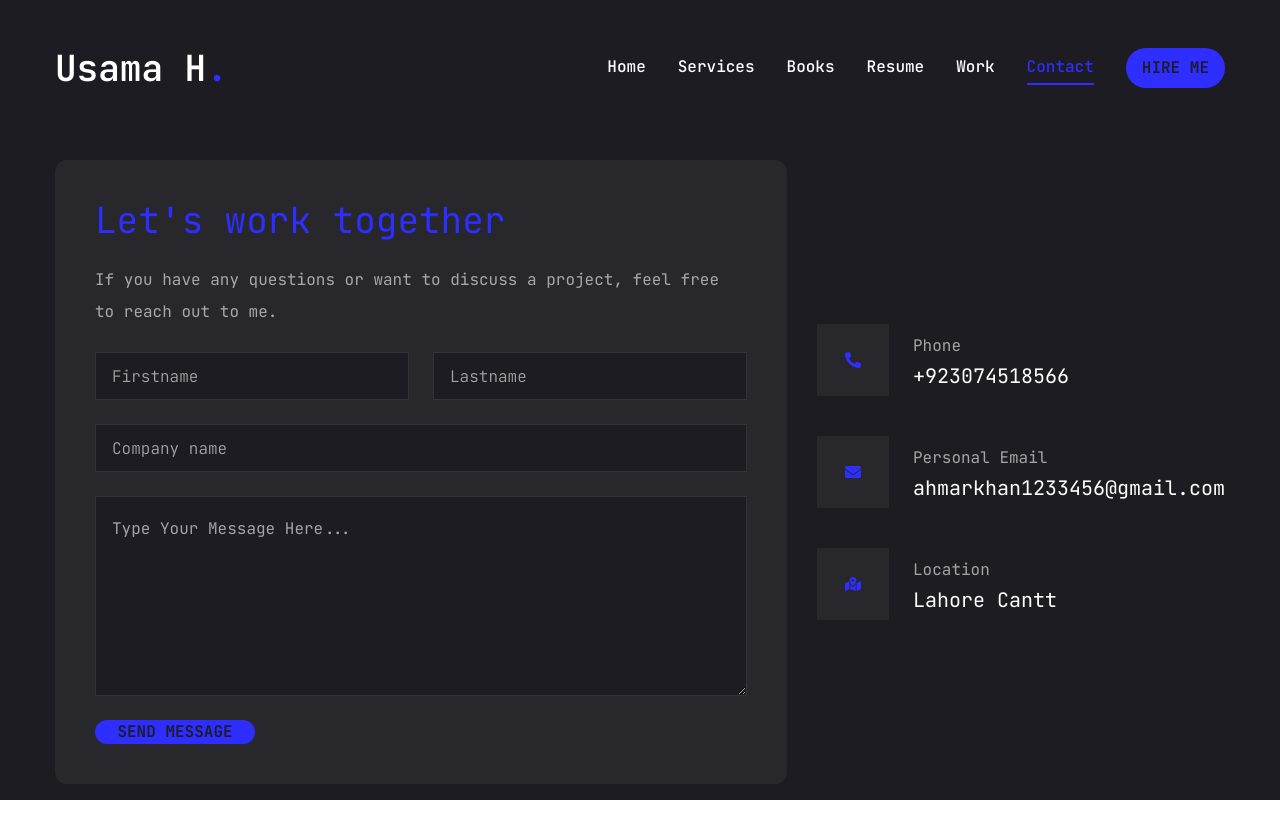
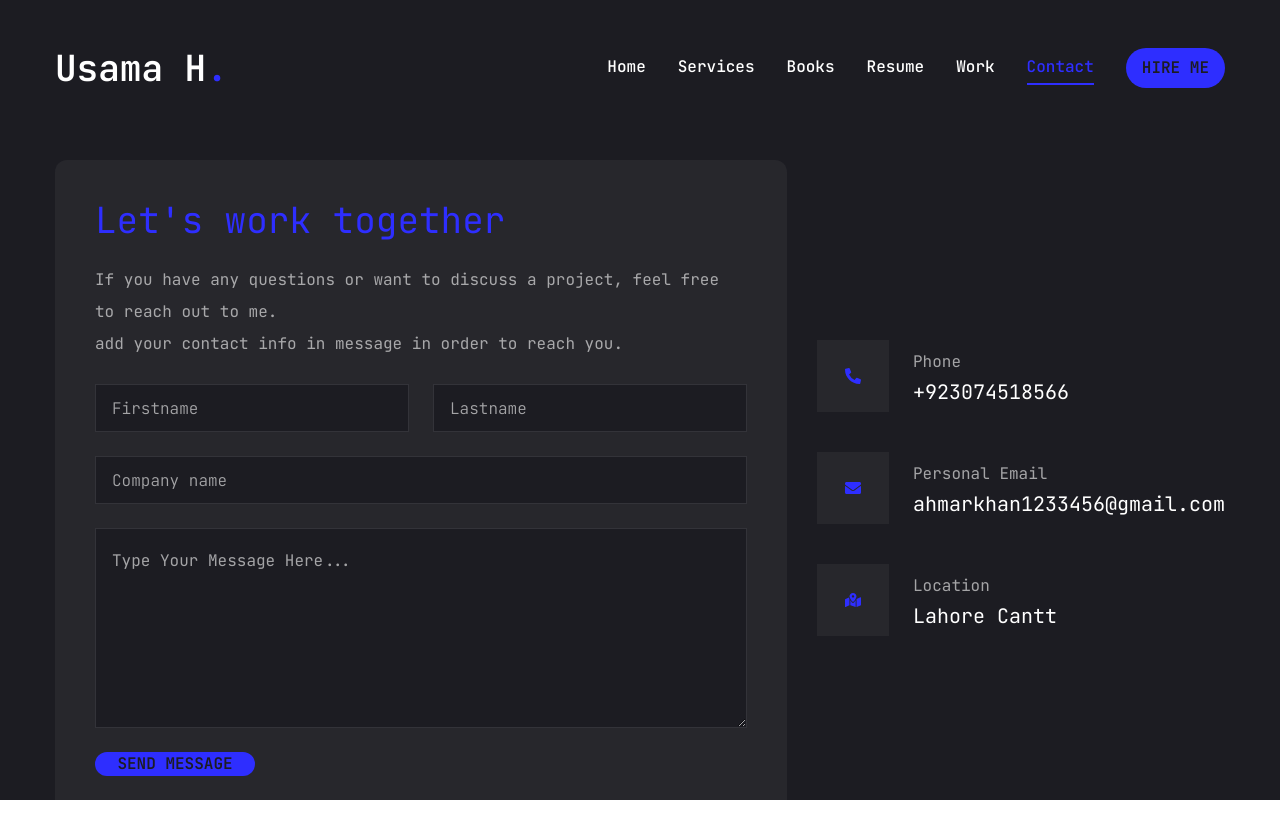
Before and after one commit to itisusama/my-portfolio, a Next.js app: page /contact in a window 1280 px wide. Before the commit the page ends 808 px from the top, so only its background shows below. Built offline with nearby package versions, Linux system fonts and the light colour scheme.

Commit message:
Update page.js

```diff
--- a/app/contact/page.js
+++ b/app/contact/page.js
@@ -84,7 +84,7 @@ const Contact = () => {
               <form className="flex flex-col gap-6 p-10 bg-[#27272c] rounded-xl" onSubmit={handleSubmit}>
                 <h3 className="text-4xl text-accent">Let's work together</h3>
                 <p className="text-white/60">
-                  If you have any questions or want to discuss a project, feel free to reach out to me.
+                  If you have any questions or want to discuss a project, feel free to reach out to me. <br/> add your contact info in message in order to reach you.
                 </p>
                 <div className="grid grid-cols-1 md:grid-cols-2 gap-6">
                   <Input
```
